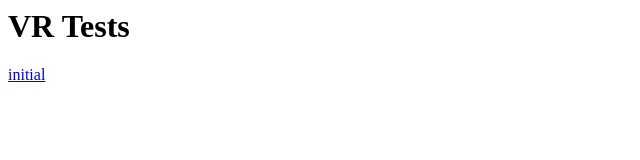
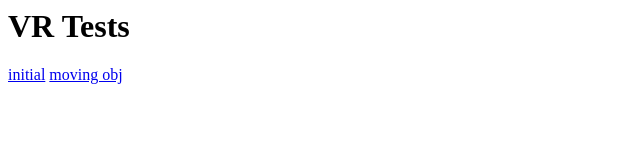
Before and after one commit to sealion-vr/sealion-vr.github.io, a plain HTML site: page index.html in a window 1280 px wide. Shown: the whole page, without its empty margins (0-640 px from the left). Drawn offline with Linux system fonts and the light colour scheme.

Commit message:
added link

```diff
--- a/index.html
+++ b/index.html
@@ -1,2 +1,3 @@
 <h1>VR Tests</h1>
 <a href="http://sealion-vr.github.io/cardboard/threejs/profile-room.html">initial</a>
+<a href="http://sealion-vr.github.io/moving_objs/test.html">moving obj</a>
```
